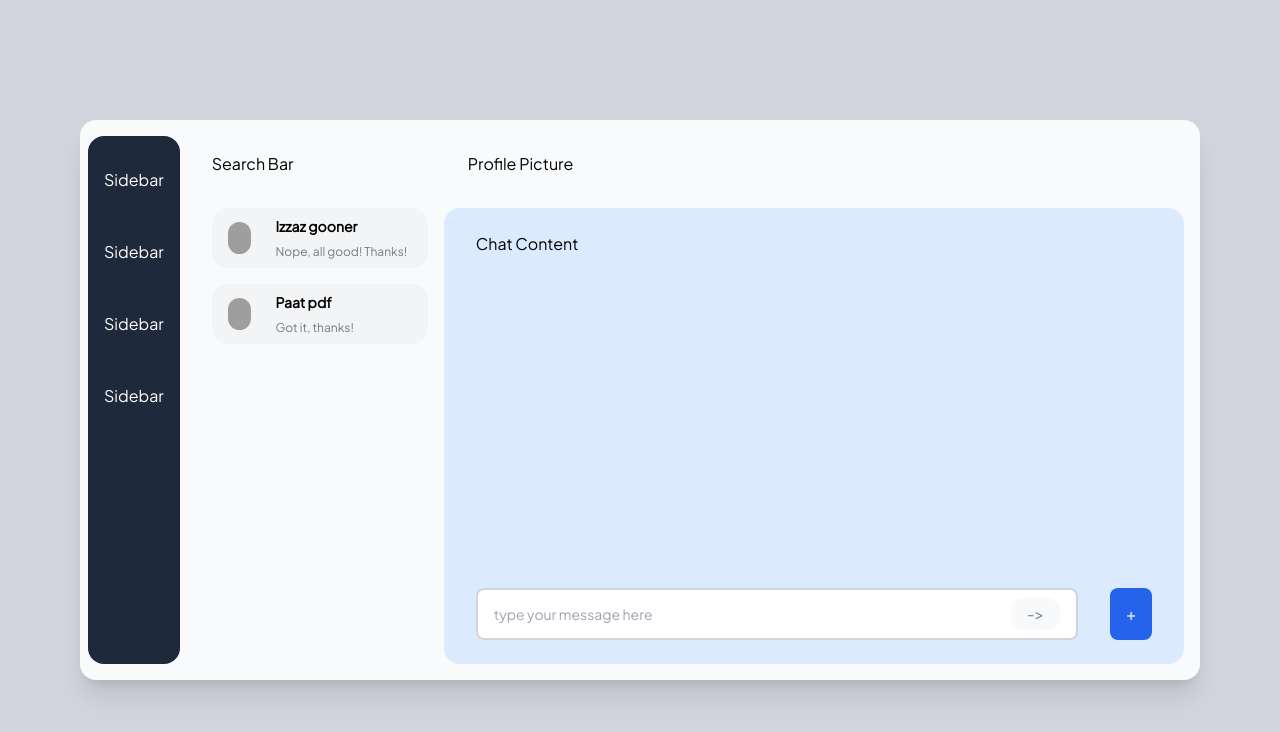
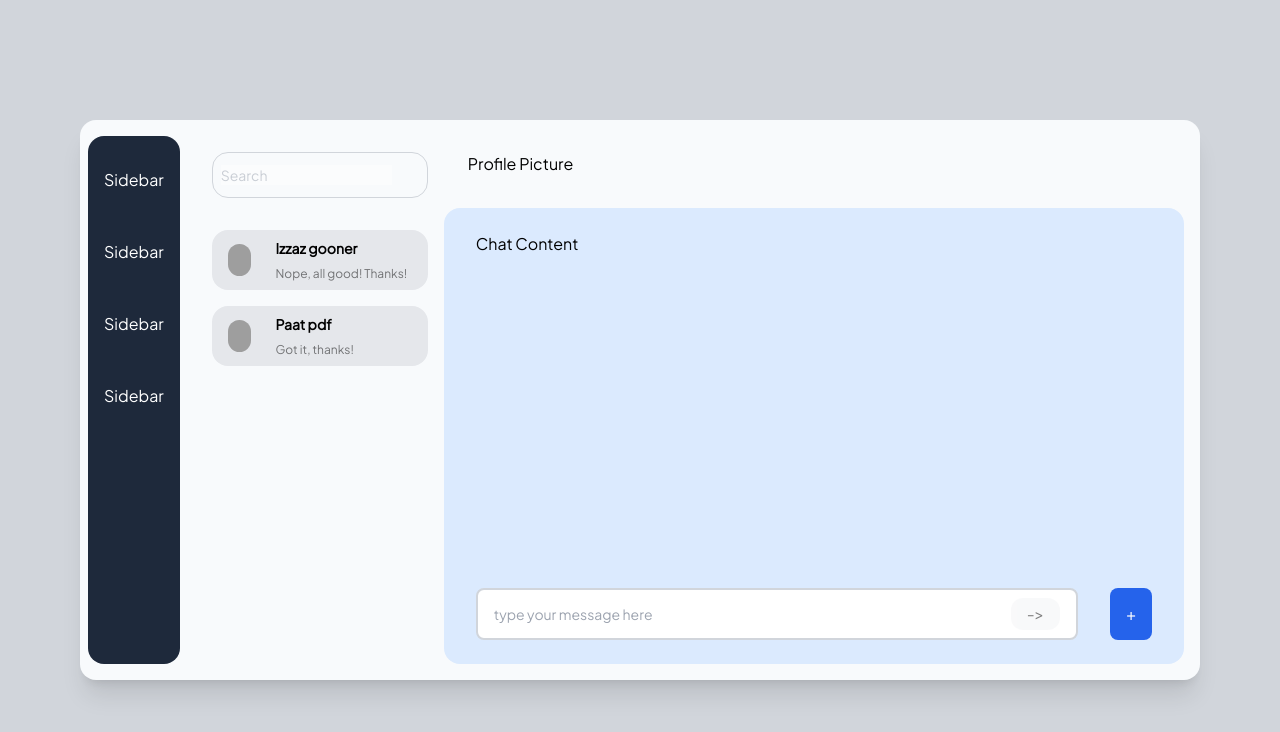
Before and after one commit to Killerz1724/chatApp, a Next.js app: page /dashboard in a window 1280 px wide. Shown: the top 732 px of the page. Built offline with nearby package versions, Linux system fonts and the light colour scheme; grey boxes are pictures that could not be loaded.

Commit message:
feat: added displa for search bar

```diff
--- a/src/components/ChatComp/ChatLists.tsx
+++ b/src/components/ChatComp/ChatLists.tsx
@@ -1,5 +1,6 @@
 import { conversations, currentUserId, users } from "@/constants/dummyData";
 import ContactCard from "./ContactCard";
+import SearchBar from "./SearchBar";
 
 export default function ChatLists() {
   const userConv = conversations.filter((conv) =>
@@ -11,7 +12,7 @@ export default function ChatLists() {
 
   return (
     <article className="flex flex-col gap-8 pl-2 pr-4 w-full max-w-[15rem]">
-      <div>Search Bar</div>
+      <SearchBar />
       <ul className="flex flex-col gap-4">
         {users
           .filter((user) => contacts.includes(user.id))
--- a/src/components/ChatComp/ContactCard.tsx
+++ b/src/components/ChatComp/ContactCard.tsx
@@ -15,7 +15,7 @@ export default function ContactCard({
   return (
     <div
       className={clsx(
-        "flex gap-6 items-center bg-gray-100 px-4 py-2 rounded-2xl w-full",
+        "flex gap-6 items-center bg-gray-200 px-4 py-2 rounded-2xl w-full",
         "hover:bg-blue-300 hover:text-white hover:cursor-pointer   transition-all duration-200"
       )}
     >
--- /dev/null
+++ b/src/components/ChatComp/SearchBar.tsx
@@ -0,0 +1,20 @@
+import clsx from "clsx";
+import React from "react";
+
+export default function SearchBar() {
+  return (
+    <div
+      className={clsx(
+        "py-3 px-2 flex items-center gap-2 border border-gray-300 rounded-2xl",
+        " focus-within:border-blue-400 transition-all duration-200"
+      )}
+    >
+      <input
+        id="search-contact"
+        placeholder="Search"
+        type="text"
+        className={clsx("opacity-50 text-sm outline-none", "focus:opacity-100")}
+      />
+    </div>
+  );
+}
```
